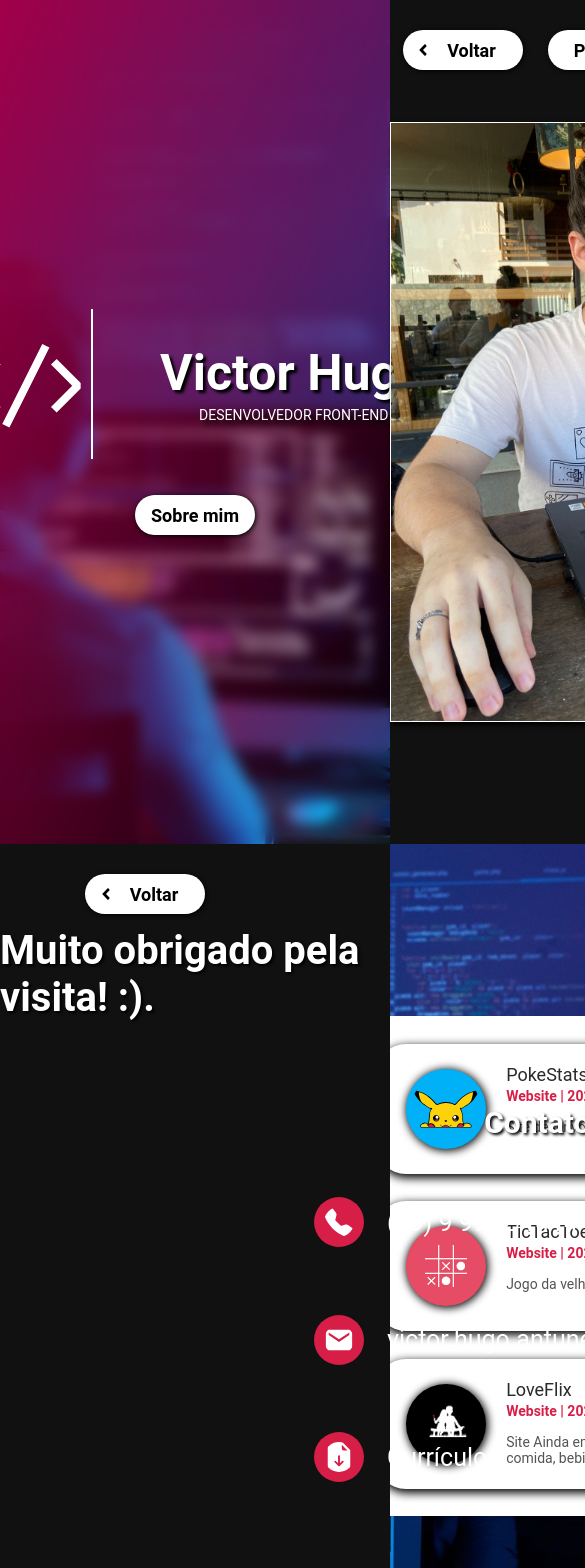
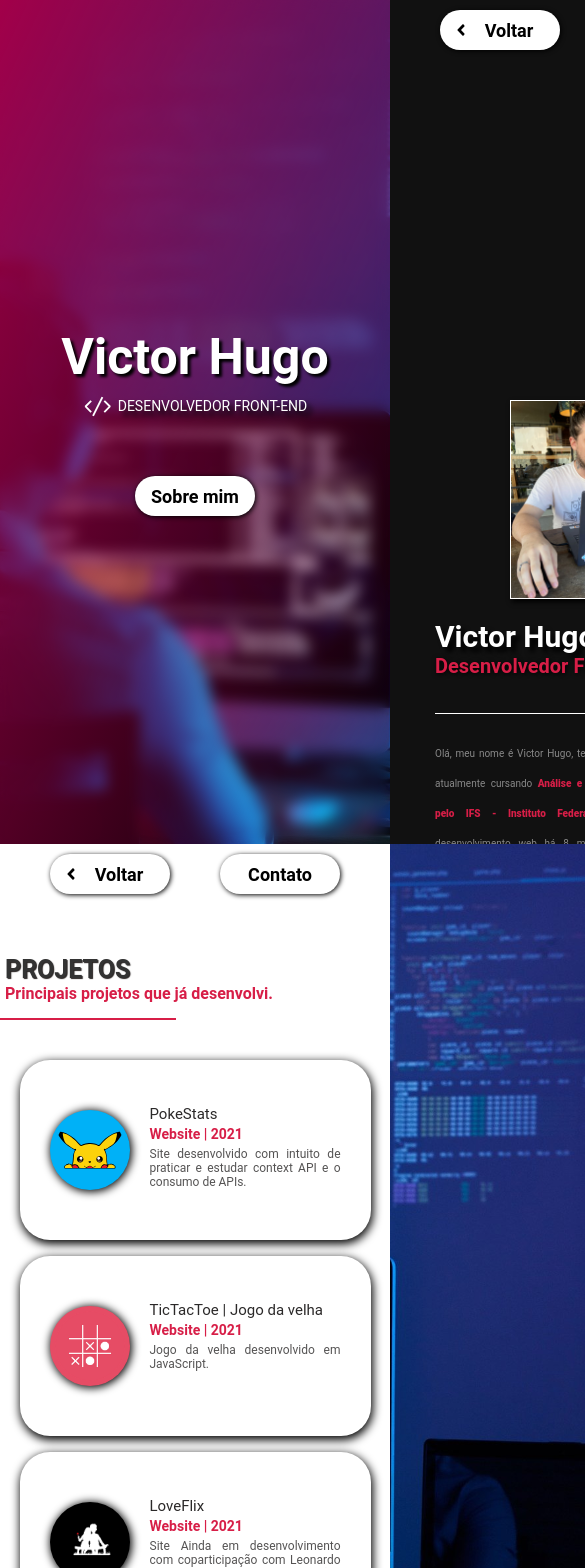
Before and after one commit to vichdev/portfolio, a React (Create React App) app: page / in a window 390 px wide. Shown: the top 1568 px of the page, 585 px wide, since content can reach past the window. Built offline with nearby package versions, Linux system fonts and the light colour scheme.

Commit message:
Responsividade

```diff
--- a/src/components/About/index.tsx
+++ b/src/components/About/index.tsx
@@ -10,7 +10,6 @@ import {
 } from "react-icons/si";
 import { FaAngleLeft } from "react-icons/fa";
 import foto from "../../assets/personalfoto.jpg";
-import Button from "../../common/Button";
 import { usePortfolio } from "../../context/AuthContext";
 
 const About: React.FC = () => {
@@ -45,11 +44,11 @@ const About: React.FC = () => {
               Análise e Desenvolvimentos de Sistemas pelo IFS - Instituto
               Federal de Sergipe
             </Styles.AboutSpan>
-            . Porém estudando desenvolvimento web há 3 meses, sempre criando
-            projetos diversos para manter a prática em dia.
+            &nbsp;e estudando desenvolvimento web há 8 meses, sempre criando
+            projetos pessoais diversos para manter a prática em dia.
           </Styles.AboutParagraph>
           <Styles.AboutParagraph>
-            Assim, busco desempenhar meu trabalho com excelência,
+            Assim, busco desempenhar meu trabalho com excelência,&nbsp;
             <Styles.AboutSpan>
               desenvolvendo aplicações web de alta qualidade, com código limpo,
               com boas práticas e responsivos
@@ -58,9 +57,10 @@ const About: React.FC = () => {
             buscando me aperfeiçoar cada vez mais nas tecnologias e práticas.
           </Styles.AboutParagraph>
           <Styles.AboutParagraph>
-            Atualmente estou procurando meu primeiro emprego como
-            <Styles.AboutSpan> DESENVOLVEDOR FRONT-END</Styles.AboutSpan>,
-            disposto a realizar testes para provar minha capacidade!
+            Atualmente estou procurando meu primeiro emprego como&nbsp;
+            <Styles.AboutSpan>DESENVOLVEDOR FRONT-END</Styles.AboutSpan>,
+            disposto a realizar testes para provar minhas habilidades e
+            capacidades.
           </Styles.AboutParagraph>
           <Styles.AboutH2>Tecnologias</Styles.AboutH2>
           <Styles.TechnologiesWrappper color={"none"}>
--- a/src/components/About/styles.tsx
+++ b/src/components/About/styles.tsx
@@ -7,10 +7,6 @@ const AboutAnimation = keyframes`
 `;
 
 const AboutAnimationBackWard = keyframes`
-100% { top: 0px; right: -100%;}
-0% {top: 0px; right: 0px;}
-`;
-const AAAA = keyframes`
 100% { top: 0px; right: -100%;}
 0% {top: 0px; right: 0px;}
 `;
@@ -34,6 +30,12 @@ export const AboutWrapper = styled.div<{
     (props.animation ? AboutAnimation : AboutAnimationBackWard)};
   animation-duration: 1.7s;
   animation-fill-mode: forwards;
+  @media (max-width: 600px) and (min-width: 320px) {
+    width: 100vw;
+    height: 100vh;
+    flex-direction: column;
+    overflow-y: scroll;
+  }
 `;
 
 export const AboutContainer = styled.div`
@@ -41,12 +43,23 @@ export const AboutContainer = styled.div`
   display: flex;
   justify-content: space-evenly;
   align-items: center;
+  @media (max-width: 600px) and (min-width: 320px) {
+    width: 100vw;
+    height: 100vh;
+    flex-direction: column;
+    justify-content: space-around;
+  }
 `;
 
 export const AboutContent = styled.div`
   display: flex;
   flex-direction: column;
   width: 900px;
+  @media (max-width: 600px) and (min-width: 320px) {
+    width: 300px;
+    display: flex;
+    text-align: justify;
+  }
 `;
 
 export const AboutImg = styled.img`
@@ -55,12 +68,21 @@ export const AboutImg = styled.img`
   border: 1px solid white;
   object-fit: cover;
   box-shadow: 2px 3px 5px #000;
+  @media (max-width: 600px) and (min-width: 320px) {
+    width: 150px;
+    height: 200px;
+    margin-top: 400px;
+    margin-bottom: 20px;
+  }
 `;
 
 export const AboutTitle = styled.h1`
   color: #fff;
   font-size: 75px;
   text-shadow: 5px 5px 5px #000;
+  @media (max-width: 600px) and (min-width: 320px) {
+    font-size: 30px;
+  }
 `;
 
 export const AboutH2 = styled.h2`
@@ -70,6 +92,9 @@ export const AboutH2 = styled.h2`
   margin-bottom: 25px;
   border-bottom: 1px solid #fff;
   text-shadow: 1px 1px 5px #000;
+  @media (max-width: 600px) and (min-width: 320px) {
+    font-size: 20px;
+  }
 `;
 
 export const AboutParagraph = styled.p`
@@ -77,6 +102,10 @@ export const AboutParagraph = styled.p`
   font-size: 20px;
   line-height: 30px;
   margin-bottom: 20px;
+  @media (max-width: 600px) and (min-width: 320px) {
+    font-size: 10px;
+    text-align: justify;
+  }
 `;
 
 export const AboutSpan = styled.span`
@@ -93,6 +122,12 @@ export const TechnologiesWrappper = styled.div<{ color: string }>`
     color: ${(props) => (props.color ? props.color : "#FFF")};
     margin-right: 25px;
   }
+  @media (max-width: 600px) and (min-width: 320px) {
+    width: 100%;
+    svg {
+      margin-bottom: 20px;
+    }
+  }
 `;
 
 export const ButtonWrapper = styled.div`
@@ -102,6 +137,13 @@ export const ButtonWrapper = styled.div`
   position: absolute;
   top: 30px;
   right: 100px;
+  @media (max-width: 600px) and (min-width: 320px) {
+    width: 100%;
+    top: 10px;
+    justify-content: space-evenly;
+    align-items: center;
+    right: 0;
+  }
 `;
 
 export const BackButton = styled(Button)`
--- a/src/components/Activites/index.tsx
+++ b/src/components/Activites/index.tsx
@@ -3,8 +3,8 @@ import * as Styles from "./styles";
 import pokestats from "../../assets/pokemon.svg";
 import loveflix from "../../assets/loveflix.png";
 import tictactoe from "../../assets/tictactoe.png";
+import dtmoney from "../../assets/logo.svg";
 import { FaAngleLeft } from "react-icons/fa";
-import Button from "../../common/Button";
 import { usePortfolio } from "../../context/AuthContext";
 
 const Activity: React.FC = () => {
@@ -28,11 +28,11 @@ const Activity: React.FC = () => {
         </Styles.ContactButton>
       </Styles.ButtonWrapper>
       <Styles.ProjectsContainer>
-        <Styles.PAnimated panimation={project} />
         <Styles.TitleWrapper>
           <Styles.ProjectsTitle>PROJETOS</Styles.ProjectsTitle>
           <Styles.ProjectsSpan>
             Principais projetos que já desenvolvi.
+            <Styles.PAnimated panimation={project} />
           </Styles.ProjectsSpan>
         </Styles.TitleWrapper>
         <Styles.ProjectsContent>
@@ -67,9 +67,24 @@ const Activity: React.FC = () => {
               <Styles.ProjectLink>LoveFlix</Styles.ProjectLink>
               <Styles.ProjSpan>Website | 2021</Styles.ProjSpan>
               <Styles.ProjsParagraph>
-                Site Ainda em desenvolvimento com Leonardo Antunes, para
-                randomizar opções de comida, bebida, filmes e entre outros para
-                uma noite de filmes entre amigos ou casais.
+                Site Ainda em desenvolvimento com coparticipação com Leonardo
+                Antunes, para randomizar opções de comida, bebida, filmes e
+                entre outros para uma noite de filmes entre amigos ou casais.
+              </Styles.ProjsParagraph>
+            </Styles.Projects>
+          </Styles.ProjWrapper>
+          <Styles.ProjWrapper>
+            <Styles.ProjImg src={dtmoney} color={"#5429CC"} />
+            <Styles.Projects>
+              <Styles.ProjectLink href={"https://dt-money-vh.netlify.app"}>
+                Dt Money | Rocketseat
+              </Styles.ProjectLink>
+              <Styles.ProjSpan>Website | 2022</Styles.ProjSpan>
+              <Styles.ProjsParagraph>
+                Projeto desenvolvido no curso de ReactJS pela rocketseat,
+                utilizando mirageJS como MockAPI, simulando uma planilha de
+                gastos. (Infelizmente a API funciona apenas localmente, para
+                rodar, baixar pelo GitHub.)
               </Styles.ProjsParagraph>
             </Styles.Projects>
           </Styles.ProjWrapper>
--- a/src/components/Activites/styles.tsx
+++ b/src/components/Activites/styles.tsx
@@ -16,45 +16,75 @@ export const ProjectsWrapper = styled.div<{ animate?: boolean }>`
   height: 100vh;
   position: absolute;
   background-color: #fff;
+  display: flex;
   bottom: -100%;
   left: 0px;
-  z-index: 3000;
+  z-index: 2999;
   animation-name: ${(props) =>
     props.animate !== undefined &&
     (props.animate ? ActivityAnimation : ActivityAnimationBackWard)};
   animation-duration: 1s;
   animation-fill-mode: forwards;
   animation-direction: alternate;
+  @media (max-width: 800px) and (min-width: 320px) {
+    width: 100%;
+    display: flex;
+    height: 100vh;
+    flex-direction: column;
+    overflow-y: auto;
+    bottom: -100%;
+    left: 0px;
+  }
 `;
 
 export const ProjectsContainer = styled.div`
   width: 100%;
-  height: 100vh;
   display: flex;
   justify-content: space-around;
   align-items: center;
+
+  @media (max-width: 800px) and (min-width: 320px) {
+    width: 100%;
+    height: 1000px;
+    flex-direction: column;
+    justify-content: center;
+  }
 `;
 
 export const ProjectsContent = styled.div`
   width: 800px;
-  height: 500px;
+  height: 600px;
   background-color: #fff;
   display: flex;
   flex-direction: column;
   justify-content: space-evenly;
   align-items: center;
+  @media (max-width: 800px) and (min-width: 320px) {
+    width: 100%;
+    height: 800px;
+    justify-content: space-evenly;
+  }
 `;
 
 export const TitleWrapper = styled.div`
   display: flex;
   flex-direction: column;
   height: 320px;
+  @media (max-width: 800px) and (min-width: 320px) {
+    width: 100%;
+    margin-left: 10px;
+    height: 200px;
+    justify-content: flex-end;
+  }
 `;
 
 export const ProjectsTitle = styled.h1`
   color: #333333;
   font-size: 75px;
   text-shadow: 1px 1px 1px #282322;
+  @media (max-width: 800px) and (min-width: 320px) {
+    font-size: 25px;
+  }
 `;
 
 export const ProjectsSpan = styled.h2`
@@ -62,6 +92,10 @@ export const ProjectsSpan = styled.h2`
   color: #d71e47;
   font-size: 35px;
   text-shadow: 1px 1px 2px #000;
+  @media (max-width: 800px) and (min-width: 320px) {
+    font-size: 16px;
+    text-shadow: none;
+  }
 `;
 
 export const ProjWrapper = styled.div`
@@ -72,12 +106,21 @@ export const ProjWrapper = styled.div`
   border-radius: 30px;
   align-items: center;
   padding-left: 30px;
+  @media (max-width: 800px) and (min-width: 320px) {
+    width: 90%;
+    height: 180px;
+    padding: 30px;
+  }
 `;
 
 export const Projects = styled.div`
   display: flex;
   flex-direction: column;
   height: 90px;
+  @media (max-width: 800px) and (min-width: 320px) {
+    width: 100%;
+    text-align: justify;
+  }
 `;
 
 export const ProjImg = styled.img`
@@ -101,6 +144,9 @@ export const ProjSpan = styled.span`
   color: #d71e47;
   font-weight: 700;
   margin-bottom: 15px;
+  @media (max-width: 800px) and (min-width: 320px) {
+    margin-bottom: 5px;
+  }
 `;
 
 export const ProjectLink = styled.a`
@@ -113,11 +159,17 @@ export const ProjectLink = styled.a`
   &:hover {
     color: #d71e47;
   }
+  @media (max-width: 800px) and (min-width: 320px) {
+    font-size: 15px;
+  }
 `;
 
 export const ProjsParagraph = styled.p`
   color: #2b2929;
   opacity: 0.8;
+  @media (max-width: 800px) and (min-width: 320px) {
+    font-size: 12px;
+  }
 `;
 
 const PAnimation = keyframes`
@@ -128,7 +180,7 @@ const PAnimation = keyframes`
 export const PAnimated = styled.p<{ panimation: boolean | undefined }>`
   width: 45%;
   border: 1px solid #d71e47;
-  margin-top: 5px;
+  margin-top: 15px;
   position: absolute;
   left: 0;
   animation-name: ${(props) =>
@@ -144,6 +196,14 @@ export const ButtonWrapper = styled.div`
   position: absolute;
   top: 30px;
   right: 100px;
+
+  @media (max-width: 800px) and (min-width: 320px) {
+    width: 100%;
+    top: 10px;
+    justify-content: space-evenly;
+    align-items: center;
+    right: 0;
+  }
 `;
 
 export const BackButton = styled(Button)`
--- a/src/components/Contact/styles.tsx
+++ b/src/components/Contact/styles.tsx
@@ -27,6 +27,13 @@ export const ContactWrapper = styled.div<{ animate?: boolean }>`
   animation-duration: 1s;
   animation-fill-mode: forwards;
   animation-direction: alternate;
+  @media (max-width: 800px) and (min-width: 320px) {
+    width: 100%;
+    height: 100%;
+    right: 100%;
+    top: -100%;
+    display: none;
+  }
 `;
 
 export const ContactContainer = styled.div`
--- a/src/components/Main/index.tsx
+++ b/src/components/Main/index.tsx
@@ -10,10 +10,13 @@ const Main: React.FC = () => {
     <Styles.MainWrapper>
       <Styles.MainContent>
         <Styles.LogoWrapper>
-          <VscCode />
           <Styles.LogoContent>
             <Styles.LogoTitle>Victor Hugo</Styles.LogoTitle>
-            <Styles.LogoSpan>Desenvolvedor Front-END</Styles.LogoSpan>
+            <Styles.LogoSpan>
+              {" "}
+              <VscCode />
+              Desenvolvedor Front-END
+            </Styles.LogoSpan>
           </Styles.LogoContent>
         </Styles.LogoWrapper>
         <Styles.ButtonMain onClick={() => setAbout(!about)}>
--- a/src/components/Main/styles.tsx
+++ b/src/components/Main/styles.tsx
@@ -12,34 +12,42 @@ export const MainWrapper = styled.div`
     rgb(162, 0, 73),
     rgba(0, 0, 0, 0)
   );
-  z-index: 1000;
+
+  @media (max-width: 800px) and (min-width: 320px) {
+    width: 100vw;
+    height: 100vh;
+    overflow: hidden;
+  }
 `;
 
 export const LogoWrapper = styled.div`
   display: flex;
   align-items: center;
-  width: 600px;
   justify-content: space-evenly;
-  svg {
-    width: 130px;
-    height: 150px;
-    color: #fff;
-    text-shadow: 5px 5px 5px #000;
-    border-right: 2px solid white;
-  }
 `;
 
 export const LogoContent = styled.div`
+  display: flex;
   flex-direction: column;
   align-items: center;
   text-align: center;
+  justify-content: center;
 `;
 
 export const LogoSpan = styled.div`
+  display: flex;
+  align-items: center;
   color: #fff;
   text-transform: uppercase;
   text-shadow: 5px 5px 5px #000;
   margin-top: 5px;
+  svg {
+    width: 30px;
+    height: 30px;
+    color: #fff;
+    text-shadow: 5px 5px 5px #000;
+    margin-right: 5px;
+  }
 `;
 
 export const LogoTitle = styled.h1`
--- a/src/components/Wrapper/styles.tsx
+++ b/src/components/Wrapper/styles.tsx
@@ -1,7 +1,3 @@
 import styled from "styled-components";
 
-export const Wrapper = styled.div`
-  width: 100vw;
-  height: 100vh;
-  position: relative;
-`;
+export const Wrapper = styled.div``;
--- a/src/styles/globalStyle.tsx
+++ b/src/styles/globalStyle.tsx
@@ -16,10 +16,10 @@ body{
   background-image: url(${background});
   background-position: center;
   background-size: cover;
-  overflow: hidden;
   animation-duration: 0s;
   -webkit-animation-duration: 0s ;
   transition: background-color 0s, opacity 0s, color 0s, width 0s, height 0s, padding 0s, margin 0s ;
+  overflow: hidden;
 }
 
 input,
```
Also changed, not shown: src/assets/logo.svg (added).
